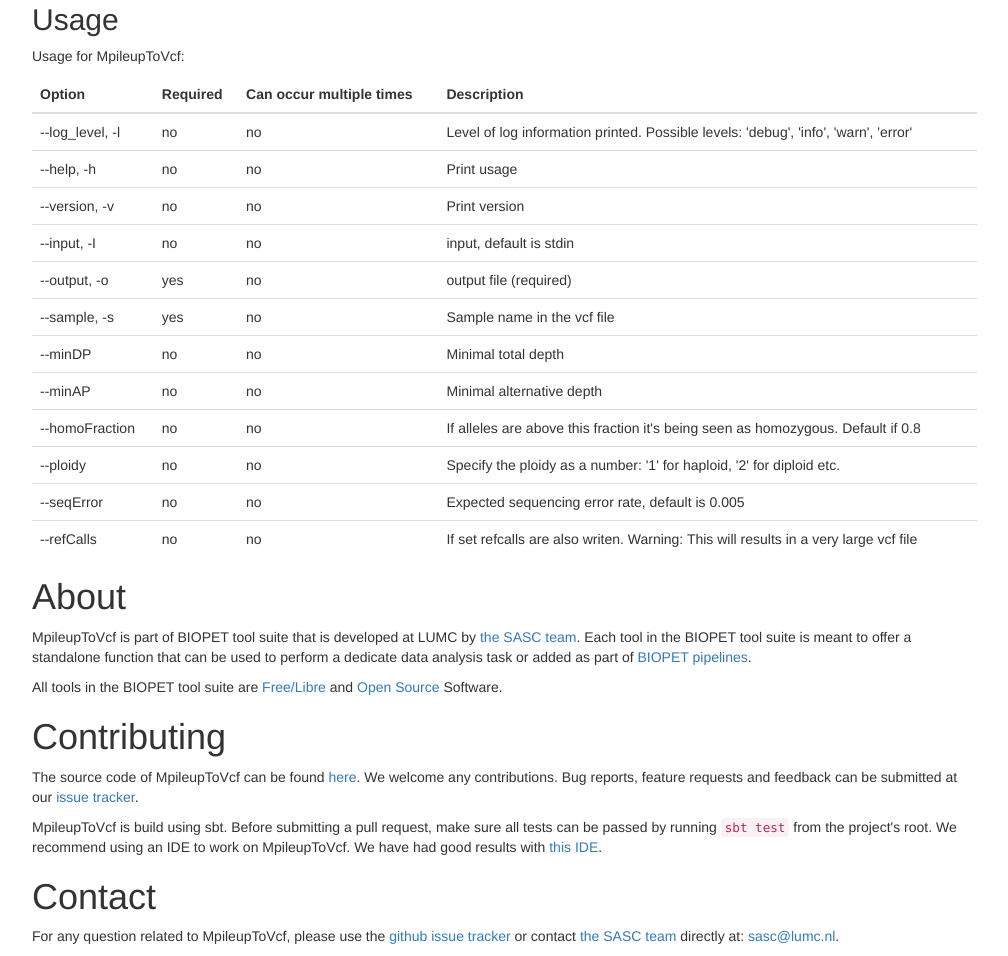
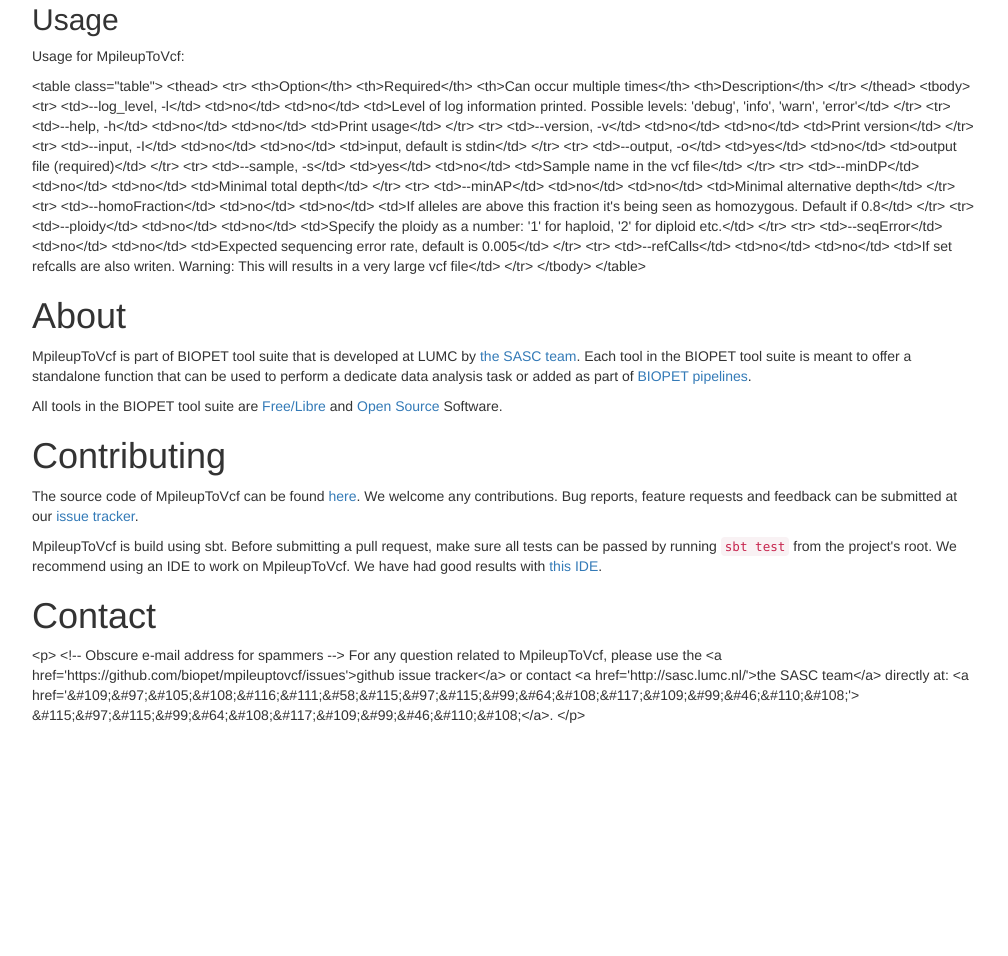
Before and after one commit to biopet/mpileuptovcf, a plain HTML site: page develop/index.html in a window 1280 px wide. Shown: the part 837-1793 px from the top of the page, without its empty margins (233-1241 px from the left). After the commit the page ends 1572 px from the top, so only its background shows below. Drawn offline with nearby package versions, Linux system fonts and the light colour scheme.

Commit message:
updated site

```diff
--- a/develop/index.html
+++ b/develop/index.html
@@ -114,90 +114,90 @@
 
         <h2 id="usage" class="section">Usage</h2>
         <p>Usage for MpileupToVcf:</p>
-        <table class="table">
-          <thead>
-            <tr>
-              <th>Option</th>
-              <th>Required</th>
-              <th>Can occur multiple times</th>
-              <th>Description</th>
-            </tr>
-          </thead>
-          <tbody>
-            <tr>
-              <td>--log_level, -l</td>
-              <td>no</td>
-              <td>no</td>
-              <td>Level of log information printed. Possible levels: &#39;debug&#39;, &#39;info&#39;, &#39;warn&#39;, &#39;error&#39;</td>
-            </tr>
-            <tr>
-              <td>--help, -h</td>
-              <td>no</td>
-              <td>no</td>
-              <td>Print usage</td>
-            </tr>
-            <tr>
-              <td>--version, -v</td>
-              <td>no</td>
-              <td>no</td>
-              <td>Print version</td>
-            </tr>
-            <tr>
-              <td>--input, -I</td>
-              <td>no</td>
-              <td>no</td>
-              <td>input, default is stdin</td>
-            </tr>
-            <tr>
-              <td>--output, -o</td>
-              <td>yes</td>
-              <td>no</td>
-              <td>output file (required)</td>
-            </tr>
-            <tr>
-              <td>--sample, -s</td>
-              <td>yes</td>
-              <td>no</td>
-              <td>Sample name in the vcf file</td>
-            </tr>
-            <tr>
-              <td>--minDP</td>
-              <td>no</td>
-              <td>no</td>
-              <td>Minimal total depth</td>
-            </tr>
-            <tr>
-              <td>--minAP</td>
-              <td>no</td>
-              <td>no</td>
-              <td>Minimal alternative depth</td>
-            </tr>
-            <tr>
-              <td>--homoFraction</td>
-              <td>no</td>
-              <td>no</td>
-              <td>If alleles are above this fraction it&#39;s being seen as homozygous. Default if 0.8</td>
-            </tr>
-            <tr>
-              <td>--ploidy</td>
-              <td>no</td>
-              <td>no</td>
-              <td>Specify the ploidy as a number: &#39;1&#39; for haploid, &#39;2&#39; for diploid etc.</td>
-            </tr>
-            <tr>
-              <td>--seqError</td>
-              <td>no</td>
-              <td>no</td>
-              <td>Expected sequencing error rate, default is 0.005</td>
-            </tr>
-            <tr>
-              <td>--refCalls</td>
-              <td>no</td>
-              <td>no</td>
-              <td>If set refcalls are also writen. Warning: This will results in a very large vcf file</td>
-            </tr>
-          </tbody>
-        </table>
+        <p>&lt;table class=&quot;table&quot;&gt;
+          &lt;thead&gt;
+            &lt;tr&gt;
+              &lt;th&gt;Option&lt;/th&gt;
+              &lt;th&gt;Required&lt;/th&gt;
+              &lt;th&gt;Can occur multiple times&lt;/th&gt;
+              &lt;th&gt;Description&lt;/th&gt;
+            &lt;/tr&gt;
+          &lt;/thead&gt;
+          &lt;tbody&gt;
+            &lt;tr&gt;
+              &lt;td&gt;--log_level, -l&lt;/td&gt;
+              &lt;td&gt;no&lt;/td&gt;
+              &lt;td&gt;no&lt;/td&gt;
+              &lt;td&gt;Level of log information printed. Possible levels: &#39;debug&#39;, &#39;info&#39;, &#39;warn&#39;, &#39;error&#39;&lt;/td&gt;
+            &lt;/tr&gt;
+            &lt;tr&gt;
+              &lt;td&gt;--help, -h&lt;/td&gt;
+              &lt;td&gt;no&lt;/td&gt;
+              &lt;td&gt;no&lt;/td&gt;
+              &lt;td&gt;Print usage&lt;/td&gt;
+            &lt;/tr&gt;
+            &lt;tr&gt;
+              &lt;td&gt;--version, -v&lt;/td&gt;
+              &lt;td&gt;no&lt;/td&gt;
+              &lt;td&gt;no&lt;/td&gt;
+              &lt;td&gt;Print version&lt;/td&gt;
+            &lt;/tr&gt;
+            &lt;tr&gt;
+              &lt;td&gt;--input, -I&lt;/td&gt;
+              &lt;td&gt;no&lt;/td&gt;
+              &lt;td&gt;no&lt;/td&gt;
+              &lt;td&gt;input, default is stdin&lt;/td&gt;
+            &lt;/tr&gt;
+            &lt;tr&gt;
+              &lt;td&gt;--output, -o&lt;/td&gt;
+              &lt;td&gt;yes&lt;/td&gt;
+              &lt;td&gt;no&lt;/td&gt;
+              &lt;td&gt;output file (required)&lt;/td&gt;
+            &lt;/tr&gt;
+            &lt;tr&gt;
+              &lt;td&gt;--sample, -s&lt;/td&gt;
+              &lt;td&gt;yes&lt;/td&gt;
+              &lt;td&gt;no&lt;/td&gt;
+              &lt;td&gt;Sample name in the vcf file&lt;/td&gt;
+            &lt;/tr&gt;
+            &lt;tr&gt;
+              &lt;td&gt;--minDP&lt;/td&gt;
+              &lt;td&gt;no&lt;/td&gt;
+              &lt;td&gt;no&lt;/td&gt;
+              &lt;td&gt;Minimal total depth&lt;/td&gt;
+            &lt;/tr&gt;
+            &lt;tr&gt;
+              &lt;td&gt;--minAP&lt;/td&gt;
+              &lt;td&gt;no&lt;/td&gt;
+              &lt;td&gt;no&lt;/td&gt;
+              &lt;td&gt;Minimal alternative depth&lt;/td&gt;
+            &lt;/tr&gt;
+            &lt;tr&gt;
+              &lt;td&gt;--homoFraction&lt;/td&gt;
+              &lt;td&gt;no&lt;/td&gt;
+              &lt;td&gt;no&lt;/td&gt;
+              &lt;td&gt;If alleles are above this fraction it&#39;s being seen as homozygous. Default if 0.8&lt;/td&gt;
+            &lt;/tr&gt;
+            &lt;tr&gt;
+              &lt;td&gt;--ploidy&lt;/td&gt;
+              &lt;td&gt;no&lt;/td&gt;
+              &lt;td&gt;no&lt;/td&gt;
+              &lt;td&gt;Specify the ploidy as a number: &#39;1&#39; for haploid, &#39;2&#39; for diploid etc.&lt;/td&gt;
+            &lt;/tr&gt;
+            &lt;tr&gt;
+              &lt;td&gt;--seqError&lt;/td&gt;
+              &lt;td&gt;no&lt;/td&gt;
+              &lt;td&gt;no&lt;/td&gt;
+              &lt;td&gt;Expected sequencing error rate, default is 0.005&lt;/td&gt;
+            &lt;/tr&gt;
+            &lt;tr&gt;
+              &lt;td&gt;--refCalls&lt;/td&gt;
+              &lt;td&gt;no&lt;/td&gt;
+              &lt;td&gt;no&lt;/td&gt;
+              &lt;td&gt;If set refcalls are also writen. Warning: This will results in a very large vcf file&lt;/td&gt;
+            &lt;/tr&gt;
+          &lt;/tbody&gt;
+        &lt;/table&gt;</p>
 
         <h1 id="about" class="section">About</h1>
         <p>MpileupToVcf is part of BIOPET tool suite that is developed at LUMC by <a href="http://sasc.lumc.nl/">the SASC team</a>.
@@ -215,14 +215,14 @@
         good results with <a href="https://www.jetbrains.com/idea/">this IDE</a>.</p>
 
         <h1 id="contact" class="section">Contact</h1>
-        <p>
-          <!-- Obscure e-mail address for spammers -->
+        <p>&lt;p&gt;
+          &lt;!-- Obscure e-mail address for spammers --&gt;
         For any question related to MpileupToVcf, please use the
-        <a href='https://github.com/biopet/mpileuptovcf/issues'>github issue tracker</a>
+        &lt;a href=&#39;https://github.com/biopet/mpileuptovcf/issues&#39;&gt;github issue tracker&lt;/a&gt;
         or contact
-         <a href='http://sasc.lumc.nl/'>the SASC team</a> directly at: <a href='&#109;&#97;&#105;&#108;&#116;&#111;&#58;&#115;&#97;&#115;&#99;&#64;&#108;&#117;&#109;&#99;&#46;&#110;&#108;'>
-        &#115;&#97;&#115;&#99;&#64;&#108;&#117;&#109;&#99;&#46;&#110;&#108;</a>.
-        </p>
+         &lt;a href=&#39;http://sasc.lumc.nl/&#39;&gt;the SASC team&lt;/a&gt; directly at: &lt;a href=&#39;&amp;#109;&amp;#97;&amp;#105;&amp;#108;&amp;#116;&amp;#111;&amp;#58;&amp;#115;&amp;#97;&amp;#115;&amp;#99;&amp;#64;&amp;#108;&amp;#117;&amp;#109;&amp;#99;&amp;#46;&amp;#110;&amp;#108;&#39;&gt;
+        &amp;#115;&amp;#97;&amp;#115;&amp;#99;&amp;#64;&amp;#108;&amp;#117;&amp;#109;&amp;#99;&amp;#46;&amp;#110;&amp;#108;&lt;/a&gt;.
+        &lt;/p&gt;</p>
 
       </div>
     </div>
```
